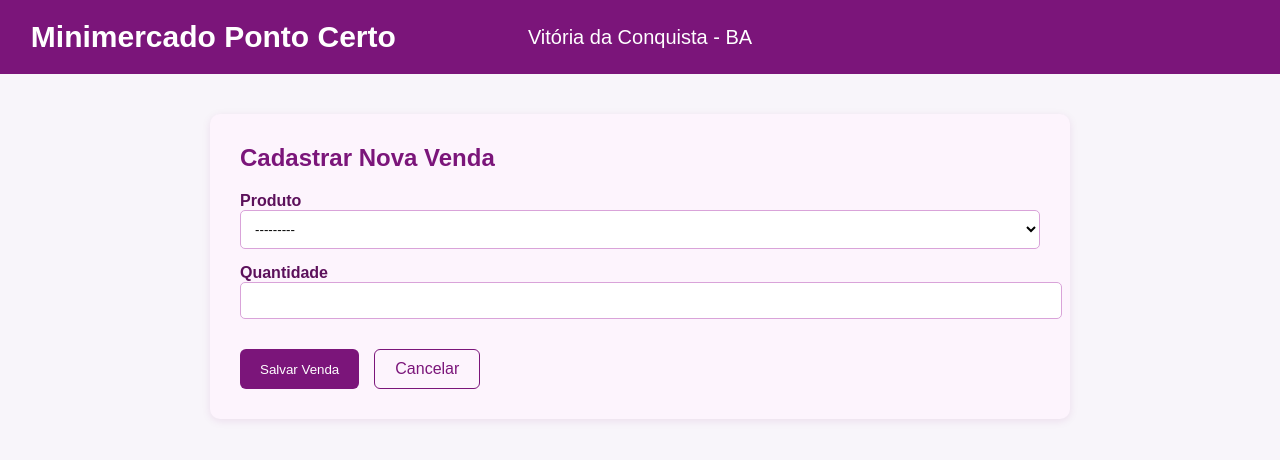
After one commit to FabricioEllerSL/Ponto-Certo, a Django app: page /vendas/create/ in a window 1280 px wide. The commit adds this page. Shown: the top 460 px of the page. Run offline with Django 5.2, Linux system fonts and the light colour scheme; data that the repository does not hold is empty.

Commit message:
:sparkles: feat: vendas final config

```diff
--- /dev/null
+++ b/static/vendas/css/styles.css
@@ -0,0 +1,71 @@
+.create-sale-section {
+    max-width: 800px;
+    margin: 40px auto;
+    padding: 30px;
+    background-color: #fdf4fd;
+    border-radius: 10px;
+    box-shadow: 0 2px 8px rgba(123, 21, 122, 0.1);
+}
+
+.create-sale-title {
+    font-size: 24px;
+    color: #7b157a;
+    margin-bottom: 20px;
+}
+
+.sale-form label {
+    display: block;
+    margin-top: 15px;
+    color: #5c105b;
+    font-weight: bold;
+}
+
+.sale-form select,
+.sale-form input {
+    width: 100%;
+    padding: 10px;
+    border: 1px solid #d9a3d9;
+    border-radius: 5px;
+    background-color: #fff;
+}
+
+.sale-form input:focus,
+.sale-form select:focus {
+    outline: none;
+    border-color: #7b157a;
+    box-shadow: 0 0 0 2px rgba(123, 21, 122, 0.2);
+}
+
+.form-buttons {
+    margin-top: 30px;
+    display: flex;
+    gap: 15px;
+}
+
+.submit-sale-btn {
+    background-color: #7b157a;
+    color: #fff;
+    padding: 10px 20px;
+    border: none;
+    border-radius: 6px;
+    cursor: pointer;
+    transition: background-color 0.3s;
+}
+
+.submit-sale-btn:hover {
+    background-color: #660d66;
+}
+
+.cancel-sale-link {
+    text-decoration: none;
+    color: #7b157a;
+    padding: 10px 20px;
+    border: 1px solid #7b157a;
+    border-radius: 6px;
+    transition: background-color 0.3s, color 0.3s;
+}
+
+.cancel-sale-link:hover {
+    background-color: #7b157a;
+    color: #fff;
+}
--- /dev/null
+++ b/vendas/forms.py
@@ -0,0 +1,20 @@
+from django import forms
+from .models import Sale
+
+class SaleForm(forms.ModelForm):
+    class Meta:
+        model = Sale
+        fields = ['product', 'quantity']
+        widgets = {
+            'product': forms.Select(attrs={
+                'class': 'sale-select',
+            }),
+            'quantity': forms.NumberInput(attrs={
+                'class': 'sale-input',
+                'min': '1',
+            }),
+        }
+        labels = {
+            'product': 'Produto',
+            'quantity': 'Quantidade',
+        }
--- a/vendas/models.py
+++ b/vendas/models.py
@@ -5,8 +5,13 @@ class Sale(models.Model):
 
     quantity = models.PositiveIntegerField()
     sale_date = models.DateTimeField(auto_now_add=True)
-    unit_price = models.DecimalField(max_digits=10, decimal_places=2)
+    value = models.DecimalField(max_digits=10, decimal_places=2)
     product = models.ForeignKey(Product, on_delete=models.CASCADE, related_name='sales')
+
+    def save(self, *args, **kwargs):
+
+        self.value = self.quantity * self.product.price
+        super().save(*args, **kwargs)
 
     def __str__(self):
         return f"{self.product.name} - {self.quantity} - {self.sale_date}"
--- /dev/null
+++ b/vendas/templates/vendas/create.html
@@ -0,0 +1,23 @@
+{% extends 'base.html' %}
+{% load static %}
+
+
+{% block content %}
+<section class="create-sale-section">
+    <h2 class="create-sale-title">Cadastrar Nova Venda</h2>
+    <form method="post" class="sale-form">
+        {% csrf_token %}
+
+        <label for="product">Produto</label>
+        {{ form.product }}
+
+        <label for="quantity">Quantidade</label>
+        {{ form.quantity }}
+
+        <div class="form-buttons">
+            <button type="submit" class="submit-sale-btn">Salvar Venda</button>
+            <a href="{% url 'vendas:display_vendas' %}" class="cancel-sale-link">Cancelar</a>
+        </div>
+    </form>
+</section>
+{% endblock %}
--- a/vendas/urls.py
+++ b/vendas/urls.py
@@ -6,4 +6,5 @@ app_name = 'vendas'
 
 urlpatterns = [
     path('', views.display_vendas, name='display_vendas'),
+    path('create/', views.create_venda, name='create_venda'),
 ]
--- a/vendas/views.py
+++ b/vendas/views.py
@@ -1,6 +1,8 @@
-from django.shortcuts import render
+from django.shortcuts import render, redirect
+from django.contrib import messages
 from datetime import datetime
 from .models import Sale
+from .forms import SaleForm
 
 def display_vendas(request):
 
@@ -19,3 +21,27 @@ def display_vendas(request):
     }
 
     return render(request, 'vendas/display.html', context)
+
+def create_venda(request):
+    if request.method == 'POST':
+        form = SaleForm(request.POST)
+        if form.is_valid():
+            venda = form.save(commit=False)
+            product = venda.product
+
+            if venda.quantity > product.stock_quantity:
+                messages.error(request, f"Estoque insuficiente! O produto '{product.name}' possui apenas {product.stock_quantity} unidades disponíveis.")
+                return redirect('vendas:create_venda')
+            else:
+                # Atualiza o estoque e salva a venda
+                product.stock_quantity -= venda.quantity
+                product.save()
+            venda.save()
+            return redirect('vendas:display_vendas')
+    else:
+        form = SaleForm()
+
+    context = {
+        'form': form,
+    }
+    return render(request, 'vendas/create.html', context)
```
Also changed, not shown: vendas/templates/vendas/display.html (+6 -8 lines), vendas/migrations/0003_rename_unit_price_sale_value.py (added).
